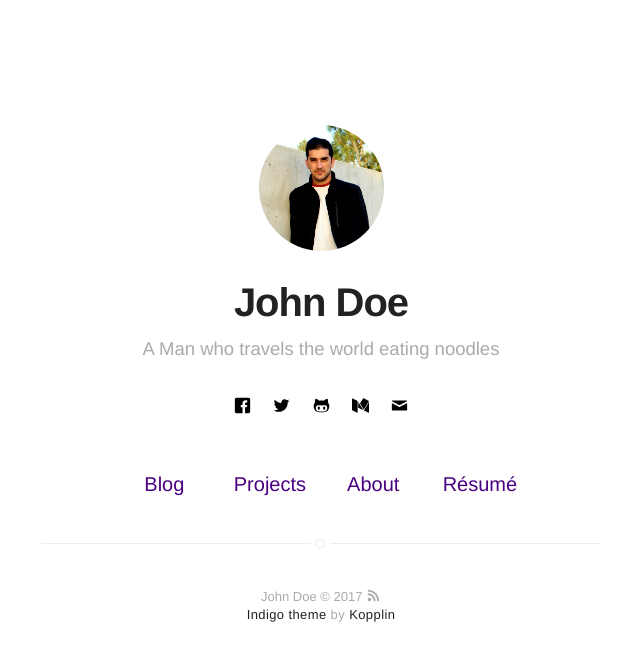
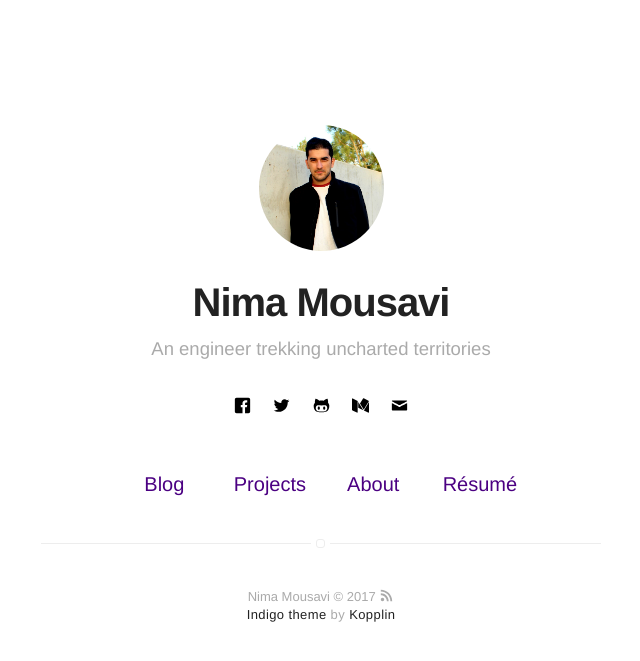
Before and after one commit to nmmsv/nmmsv.github.io, a Jekyll site: the page built from index.html, in a window 1280 px wide. Shown: the top 661 px of the page, without its empty margins (319-959 px from the left). Built offline with Jekyll 4.4.1, drawn with Linux system fonts in a browser that asks for light colours.

Commit message:
New name and picture

```diff
--- a/_config.yml
+++ b/_config.yml
@@ -1,6 +1,6 @@
 # main text of home
-name: John Doe
-bio: A Man who travels the world eating noodles
+name: Nima Mousavi
+bio: An engineer trekking uncharted territories
 
 # twitter summary info
 description: A blog about technology and stuff related
```
